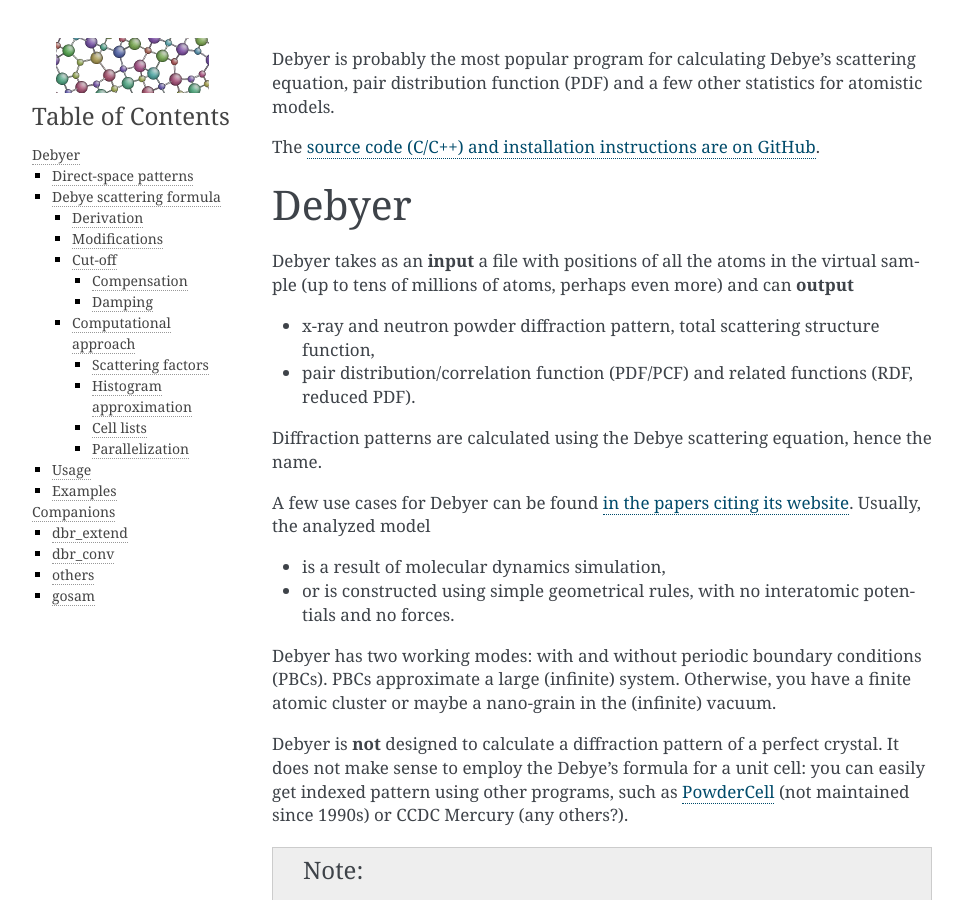
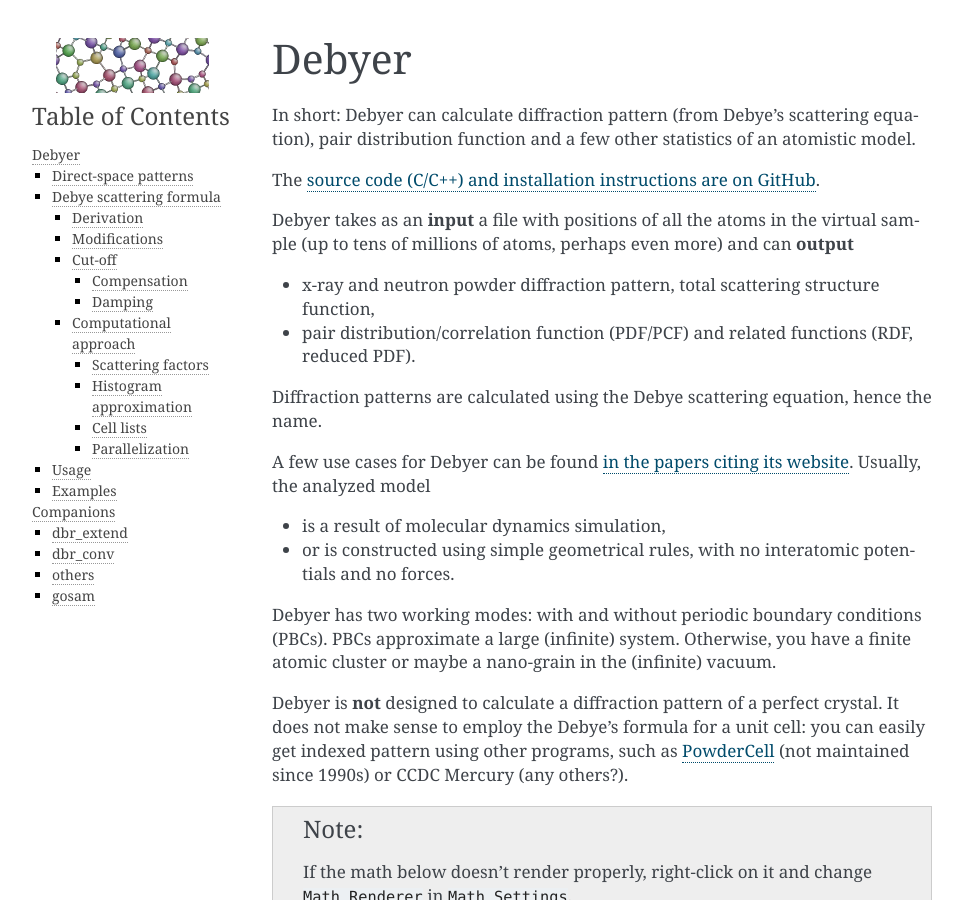
Before and after one commit to wojdyr/debyer, a Sphinx documentation site: the page built from doc/index.rst, in a window 1280 px wide and 900 px high. Shown: the whole window, without its empty margins (148-1111 px from the left). Built offline with Sphinx 7.4.7, drawn with Linux system fonts in a browser that asks for light colours.

Commit message:
changed intro in doc/index.rst again

```diff
--- a/doc/index.rst
+++ b/doc/index.rst
@@ -1,16 +1,16 @@
-
-Debyer is probably the most popular program for calculating Debye's
-scattering equation, pair distribution function (PDF) and a few other
-statistics for atomistic models.
-
-The `source code (C/C++) and installation instructions are on GitHub`__.
-
-__ https://github.com/wojdyr/debyer
 
 .. _debyer:
 
 Debyer
 ######
+
+In short:
+Debyer can calculate diffraction pattern (from Debye's scattering equation),
+pair distribution function and a few other statistics of an atomistic model.
+
+The `source code (C/C++) and installation instructions are on GitHub`__.
+
+__ https://github.com/wojdyr/debyer
 
 Debyer takes as an **input**
 a file with positions of all the atoms in the virtual sample
```
